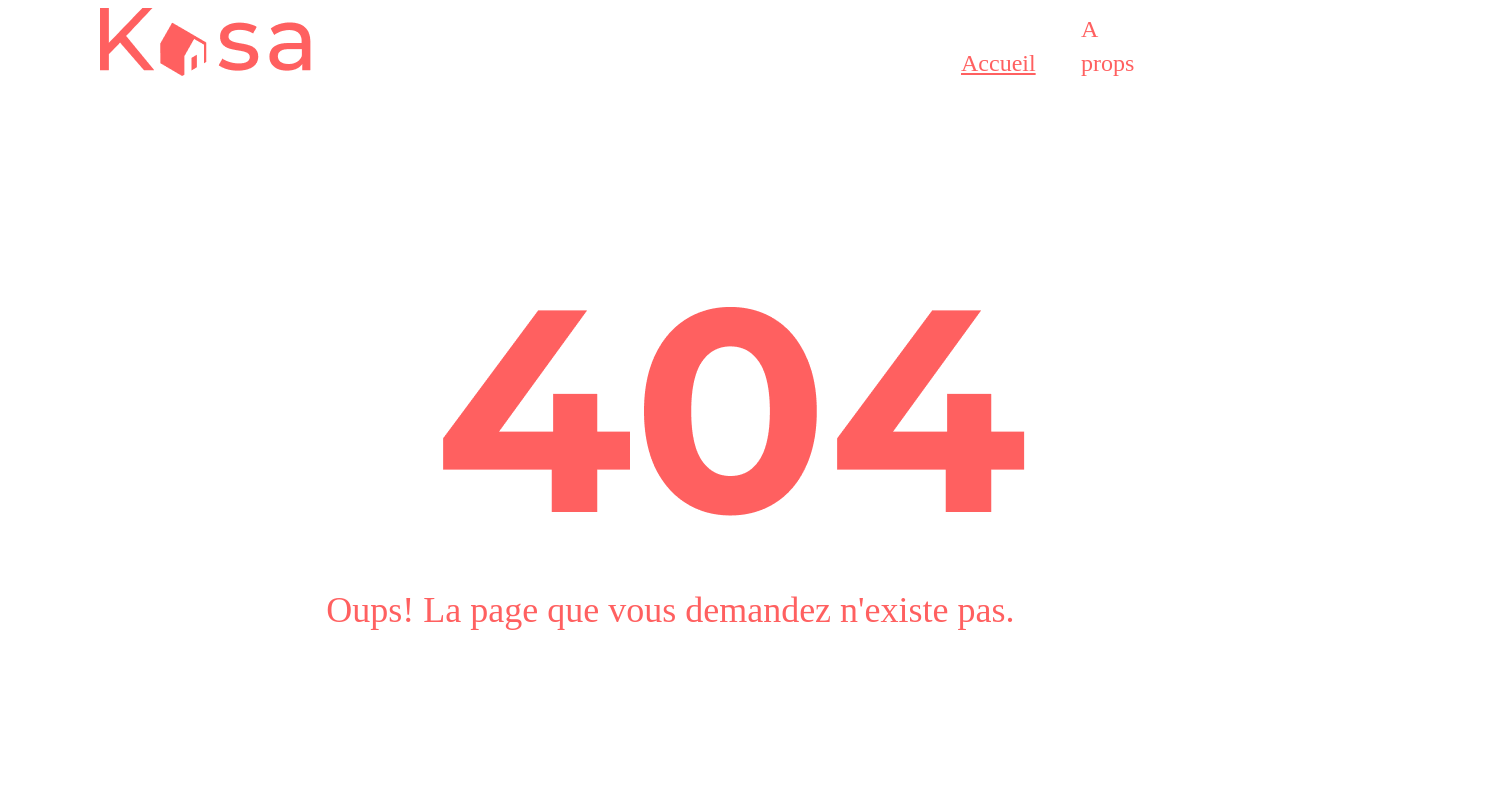
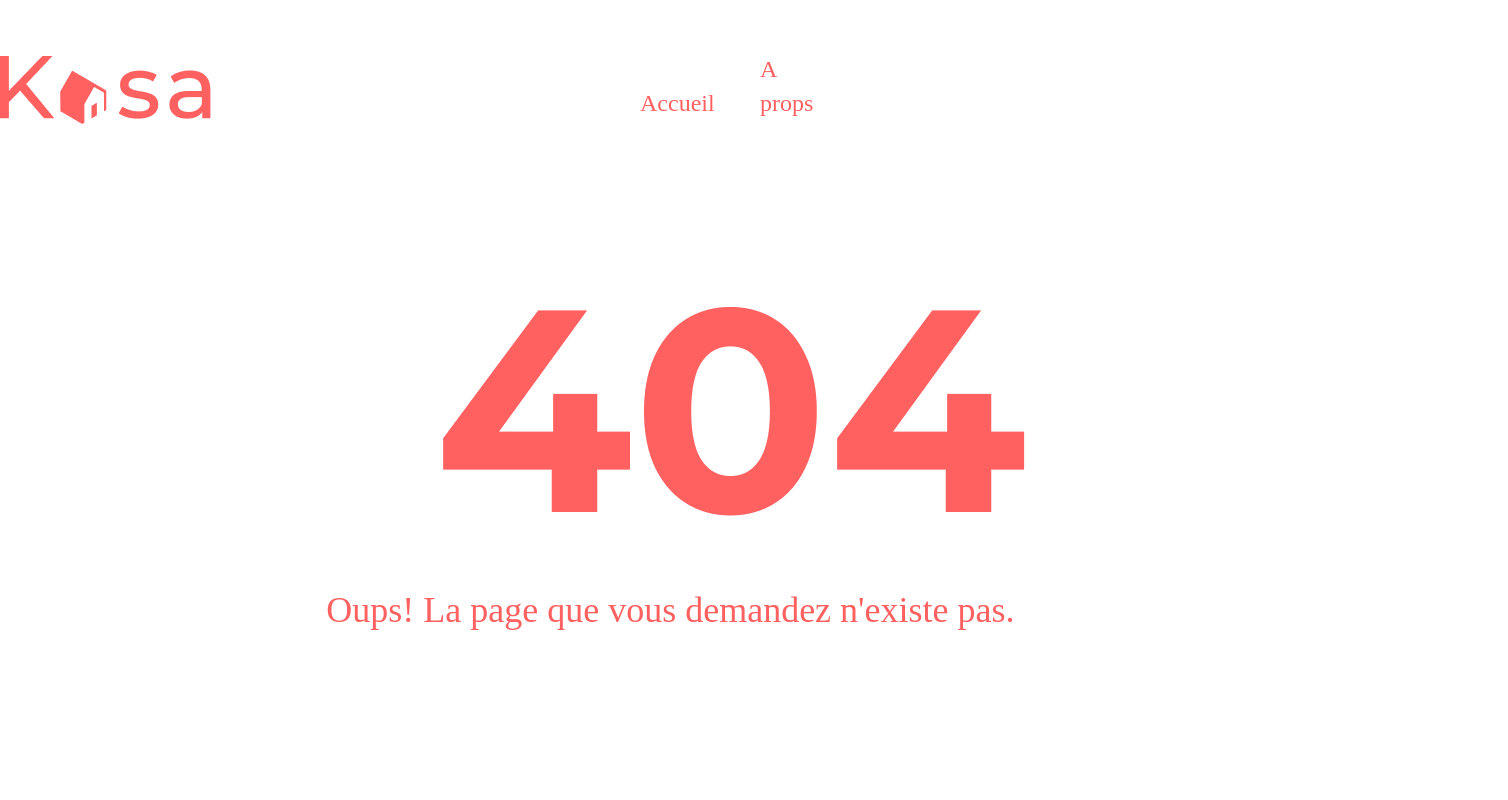
Before and after one commit to NASRINE-H/P7-Kasa, a React (Create React App) app in the folder my-app/: page /NotFound in a window 1280 px wide. Shown: the top 800 px of the page, 1508 px wide, since content can reach past the window. Built offline with nearby package versions, Linux system fonts and the light colour scheme.

Commit message:
travailler le css

```diff
--- a/my-app/src/App.css
+++ b/my-app/src/App.css
@@ -1,20 +1,31 @@
                 body {
-        width: 100%;
-        margin-left: 100px;
-        font-family: 'Montserrat';
-        font-style: normal;
+                    /*width: 92%;
+        height: 100%;*/
+                    width: 1200px;
+                    height: 1095px;
+                    left: 200px;
+                    top: 171px;
                 }
 
-    nav {
+                .Logo {
                     position: absolute;
-        left: 75.08%;
+                    left: 0%;
+                    right: 83.04%;
+                    top: 7%;
+                    bottom: 0%;
+                }
+
+                .nav {
+                    position: absolute;
+                    right: 50%;
+                    top: 15%;
+                    bottom: 100%;
                 }
 
                 .nav_home,
                 .nav_about {
                     position: absolute;
-        bottom: 25%;
-        font-family: 'Montserrat';
+                    bottom: 70%;
                     font-style: normal;
                     font-weight: 500;
                     font-size: 24px;
@@ -38,8 +49,8 @@
                 .Footer {
                     position: relative;
                     height: 200px;
-        width: 100%;
-        top: 9000px;
+                    width: 125%;
+                    top: 3200px;
                     background: #000000;
                     margin-bottom: 0px;
                 }
@@ -104,6 +115,10 @@
                     justify-content: flex-start;
                 }
 
+                a {
+                    text-decoration: none;
+                }
+
                 .Card-img {
                     width: 340px;
                     height: 340px;
@@ -113,12 +128,11 @@
 
                 .Gallery {
                     position: absolute;
-        width: 1240px;
+                    width: 1350px;
                     height: auto;
-        left: 100px;
+                    padding-bottom: 0px;
+                    left: 38px;
                     top: 437px;
-        background: #F7F7F7;
-        border-radius: 25px;
                     display: flex;
                     justify-content: space-around;
                     flex-wrap: wrap;
@@ -195,6 +209,7 @@
                 .Collap-iconOpen {
                     transform: rotate(0deg);
                     margin-right: 10px;
+                    /*border-spacing: 5px 1rem;*/
                 }
 
                 .Collap-content {
@@ -389,3 +404,34 @@
                     margin-left: 40%;
                     margin-top: -14.3%;
                 }
+                /*************responsive**********/
+
+                @media screen and (max-width: 699px) {
+                    .body {
+                        height: 938px;
+                        width: 200px;
+                        left: 20px;
+                        top: 83px;
+                    }
+                    .Logo img {
+                        width: 200px;
+                        height: 50px;
+                        left: -19%;
+                    }
+                    .nav {
+                        position: absolute;
+                        left: 210%;
+                    }
+                    .nav_about {
+                        position: absolute;
+                        width: 10px;
+                    }
+                    .banner-img {
+                        width: 230%;
+                        margin-left: 15px;
+                    }
+                    .banner {
+                        font-size: 40px;
+                        width: 400px;
+                    }
+                }
--- a/my-app/src/compenents/Header.js
+++ b/my-app/src/compenents/Header.js
@@ -8,7 +8,7 @@ const Header = () => {
 
         <header className='Header'>
             {/* on a met {images} parceque on l' a  porté du coup le code va appliqué l'image choisi */ }
-            <img src={images}  alt='kasa'/>
+           <div className='Logo'><img src={images}  alt='kasa'/></div>
             <nav className='nav'>
              <Link className='nav_home' to="/">
                 Accueil
--- a/my-app/src/pages/FicheLogement.js
+++ b/my-app/src/pages/FicheLogement.js
@@ -13,6 +13,9 @@ const FicheLogement = () => {
 
     const lodgementId = apiData.find((item) => item.id === id);
     if (!lodgementId) {
+      /**
+       * je dois utiliser use Navigate c'est pas window
+       */
         window.location.href = "/404";
       } else {
     return (
--- a/my-app/src/pages/NotFound.js
+++ b/my-app/src/pages/NotFound.js
@@ -5,7 +5,7 @@ const NotFound = () => {
     return (
         <div className='NotFound'>
             <div className='Error-img'>
-            <img src={images} alt=''></img>
+            <img className='Error' src={images} alt=''></img>
             </div>
                 <p className='Error-p'>Oups! La page que vous demandez n'existe pas.</p>
 
```
Also changed, not shown: my-app/src/App.js (+2 -7 lines), my-app/src/compenents/Card.js (+4 -7 lines), my-app/src/compenents/Collapse.js (+7 -3 lines), my-app/src/pages/Home.js (+3 -12 lines). Lines whose indentation alone changed are shown as unchanged.
